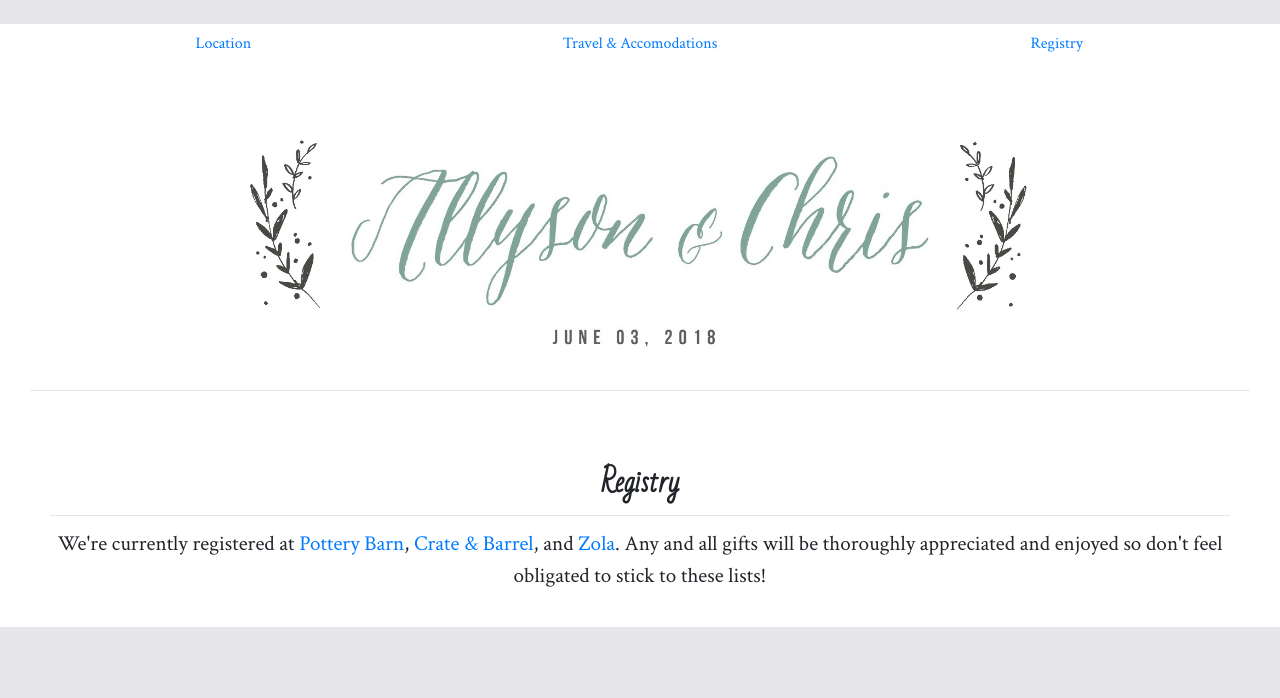
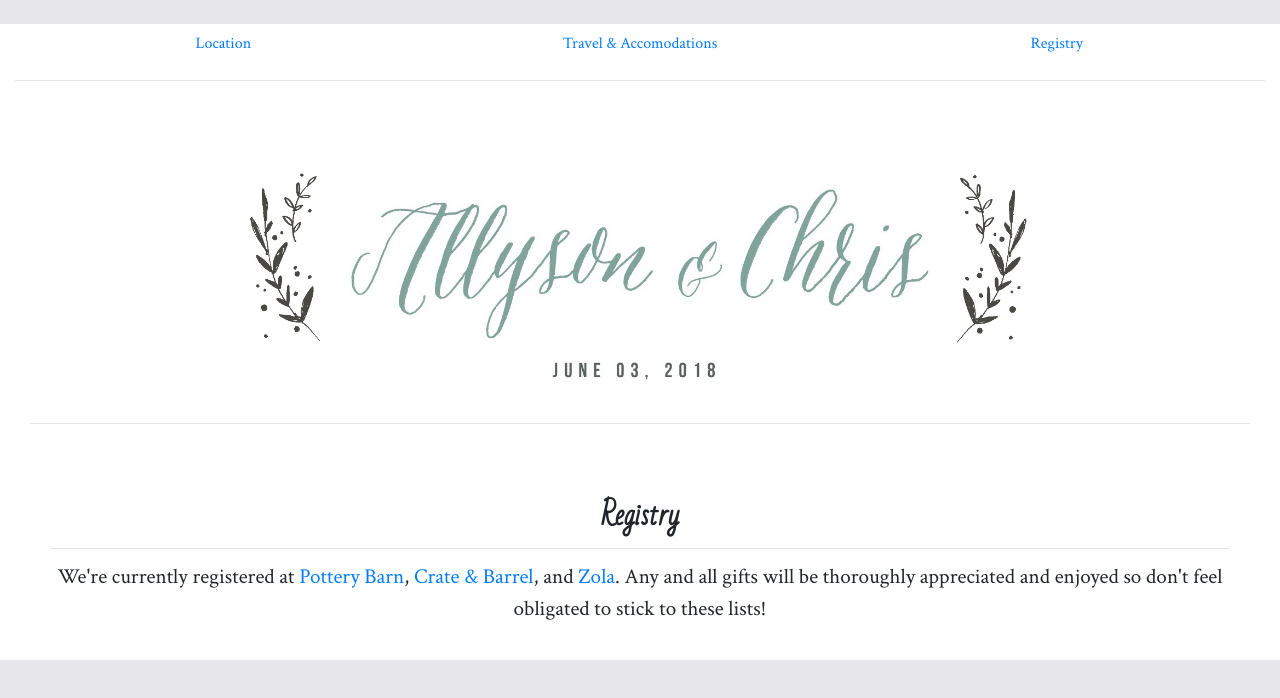
Before and after one commit to cvanlaw/wedding-website, a React (Create React App) app: page /registry in a window 1280 px wide. Shown: the top 698 px of the page. Built offline with nearby package versions, Linux system fonts and the light colour scheme.

Commit message:
minor tweaks to navbar.

```diff
--- a/src/WeddingNav/WeddingNav.js
+++ b/src/WeddingNav/WeddingNav.js
@@ -4,9 +4,6 @@ import {
     Route,
 } from 'react-router-dom'
 import {
-    Collapse,
-    Navbar,
-    NavbarToggler,
     Nav,
     NavItem,
     NavLink
@@ -35,7 +32,7 @@ class WeddingNav extends Component {
             <Router>
                 <div>
                     <div>
-                        <Nav horizontal justified className="ml-auto">
+                        <Nav horizontal justified card>
                             <NavItem>
                                 <NavLink href="/location/">Location</NavLink>
                             </NavItem>
@@ -47,7 +44,7 @@ class WeddingNav extends Component {
                             </NavItem>
                         </Nav>
                     </div>
-
+                    <hr />
                     <Route exact path="/" component={Home} />
                     <Route path="/location/" component={Location} />
                     <Route path="/travel/" component={Travel} />
```
